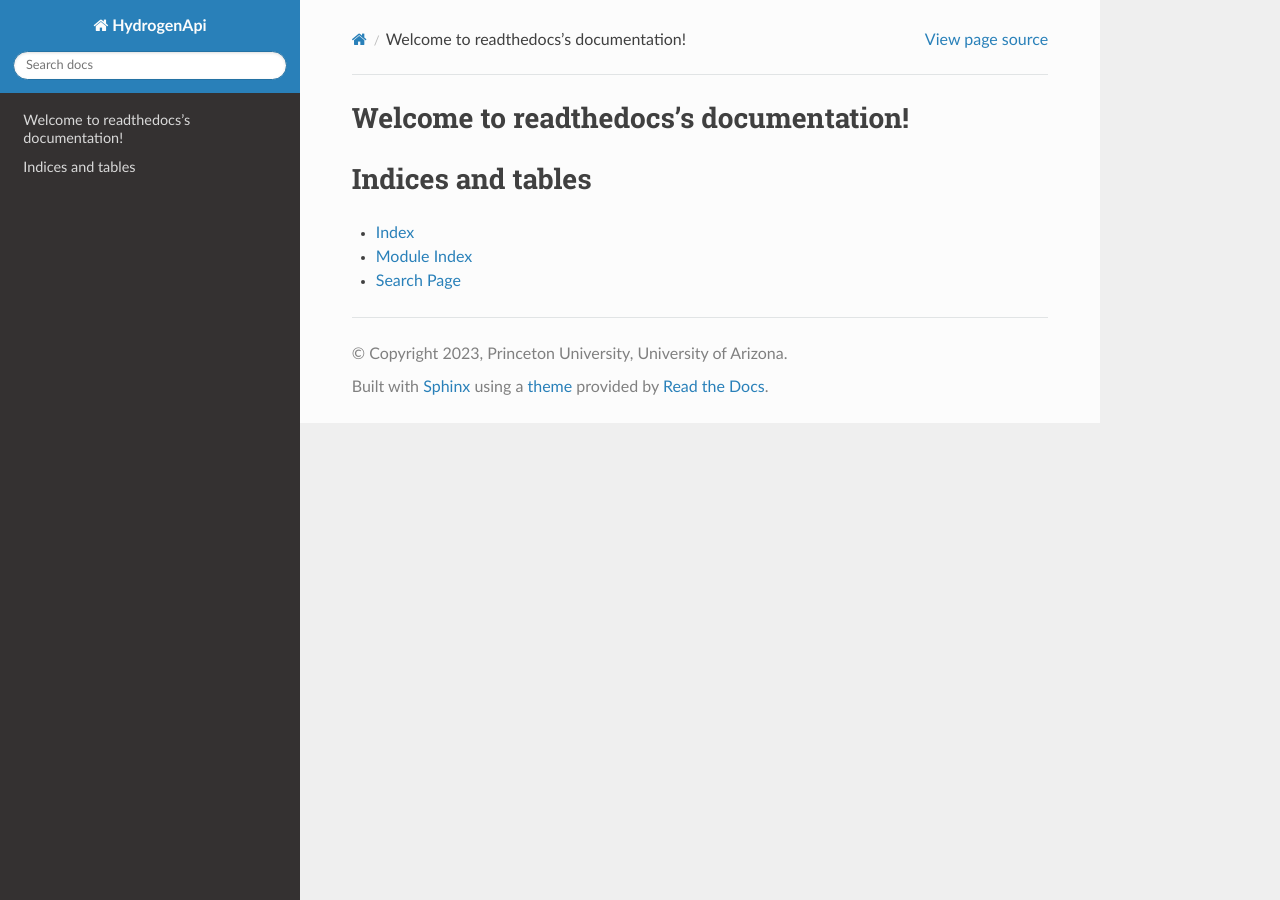
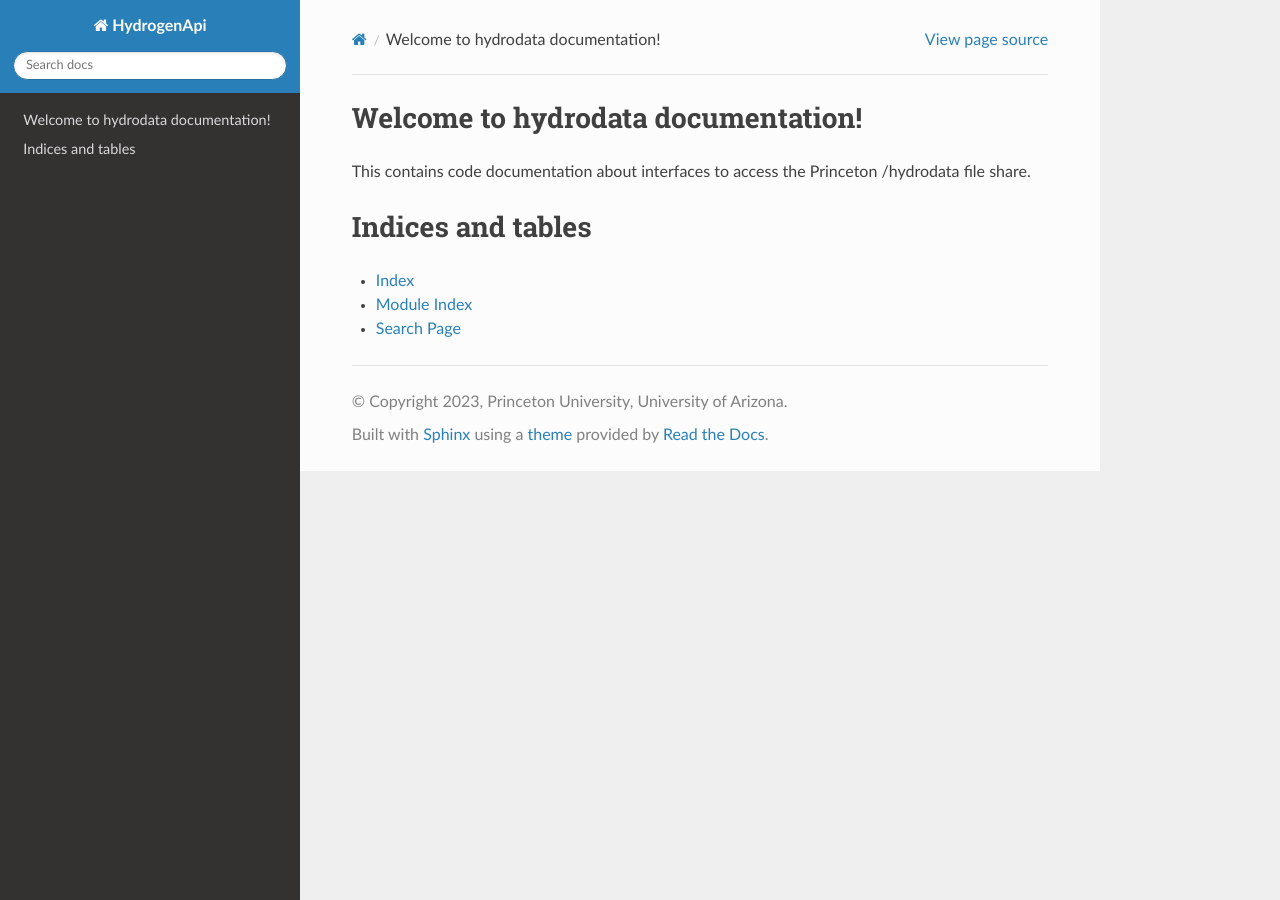
Before and after one commit to HydroFrame-ML/readthedocs, a Sphinx documentation site: the page built from source/index.rst, in a window 1280 px wide. Built offline with Sphinx 7.4.7 and the Read the Docs theme 2.0.0, drawn with Linux system fonts in a browser that asks for light colours.

Commit message:
update index.rst

```diff
--- a/source/index.rst
+++ b/source/index.rst
@@ -3,8 +3,10 @@
    You can adapt this file completely to your liking, but it should at least
    contain the root `toctree` directive.
 
-Welcome to readthedocs's documentation!
+Welcome to hydrodata documentation!
 =======================================
+This contains code documentation about interfaces to access the Princeton /hydrodata file share.
+
 
 .. toctree::
    :maxdepth: 2
```
